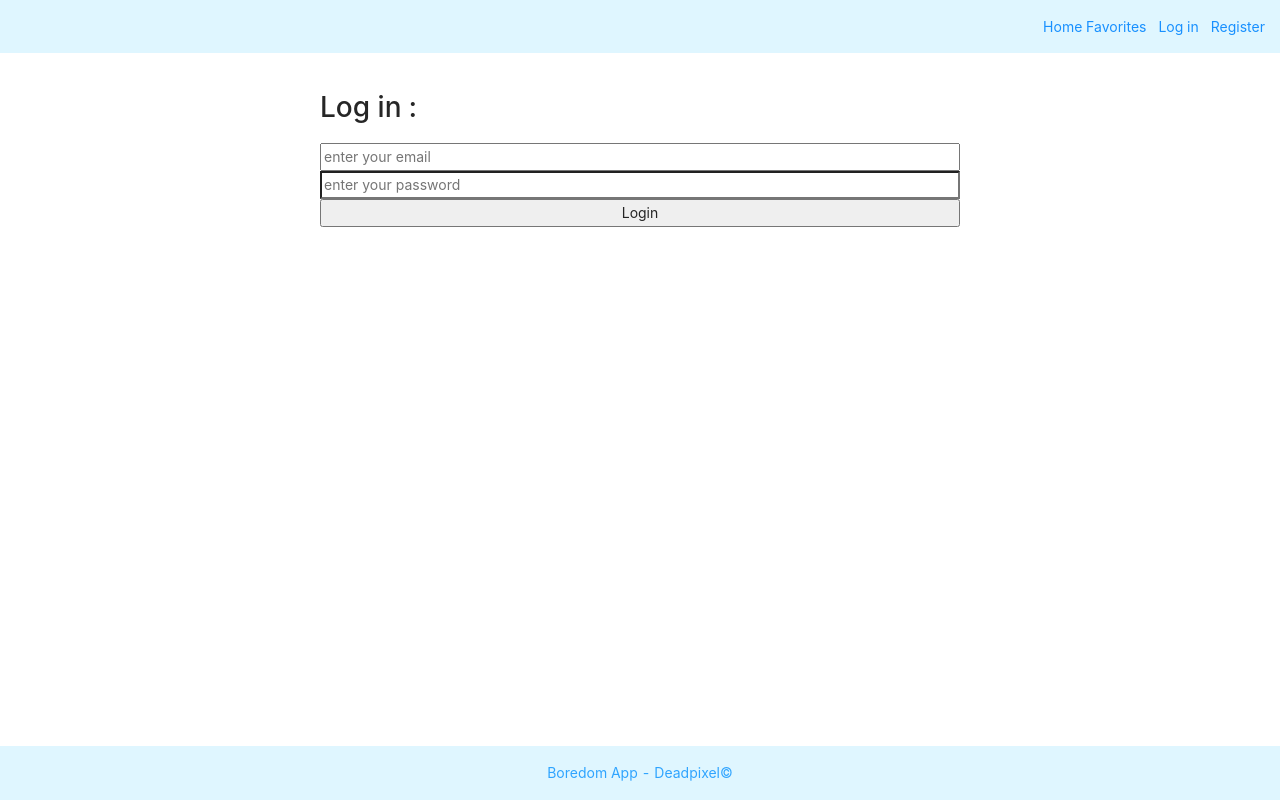
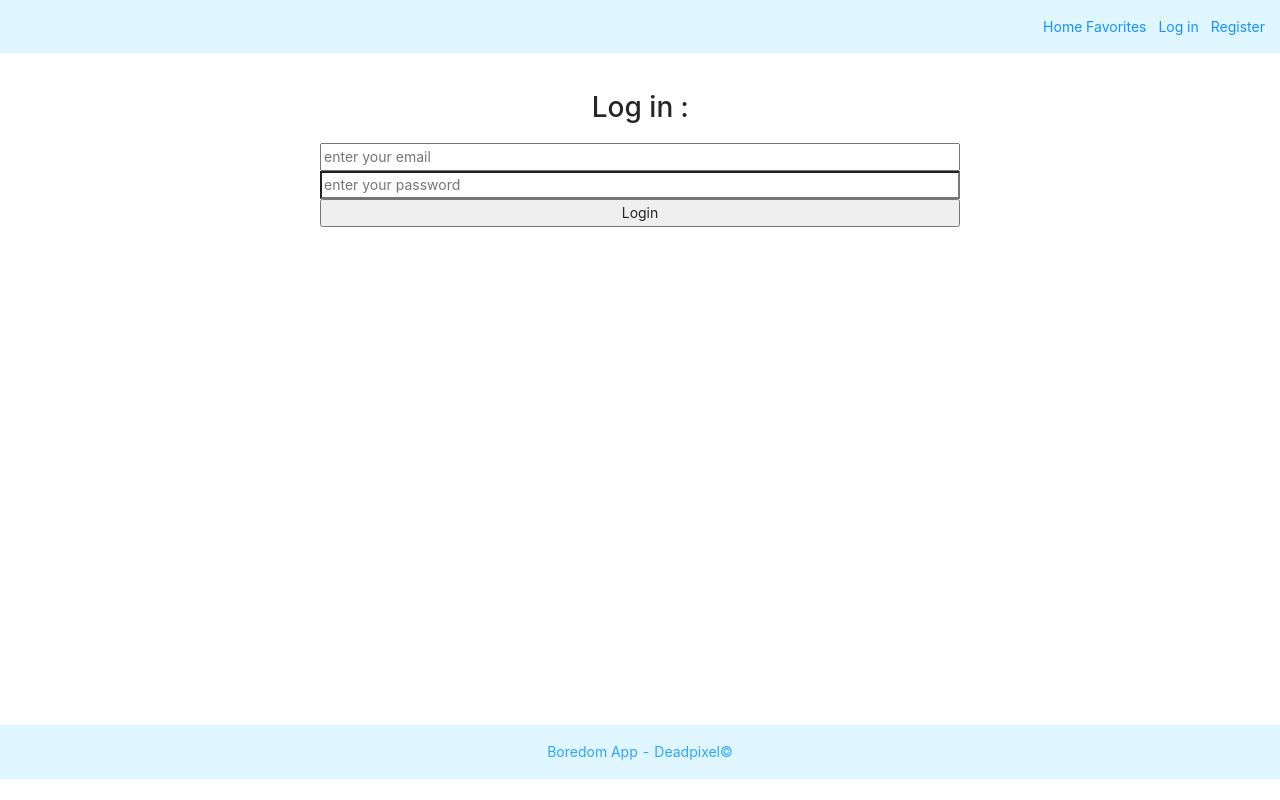
Before and after one commit to Deadpixel62/boredom-api, a React (Vite) app: page /login in a window 1280 px wide. Built offline with nearby package versions, Linux system fonts and the light colour scheme.

Commit message:
tweaking style

```diff
--- a/src/App.css
+++ b/src/App.css
@@ -1,5 +1,6 @@
 .App {
   text-align: center;
+  height: 80vh;
 }
 
 .App-logo {
--- a/src/App.jsx
+++ b/src/App.jsx
@@ -69,9 +69,6 @@ function App() {
           justifyContent: "center",
           alignContent: "center",
           backgroundColor: "#DFF6FF",
-          position: "fixed",
-          bottom: "0",
-          width: "100%",
           padding: "1rem",
           color: "#2FA4FF",
         }}
--- a/src/Components/Favorites.jsx
+++ b/src/Components/Favorites.jsx
@@ -126,8 +126,11 @@ function Favorites() {
                 }}
               >
                 {item.activity}{" "}
-                <Button onClick={() => dispatch(removeFav(item))}>
-                  Remove from favorites
+                <Button
+                  style={{ width: 100 }}
+                  onClick={() => dispatch(removeFav(item))}
+                >
+                  Delete
                 </Button>
               </li>
             );
--- a/src/Components/Login.jsx
+++ b/src/Components/Login.jsx
@@ -57,20 +57,20 @@ function Login() {
 
   if (user.email) {
     return (
-      <div>
+      <div style={{ marginBottom: "40vh" }}>
         {user.email} is loggged in
         <button onClick={handleLogout}>logout</button>
-        <div>
+        <ul style={{ listStyleType: "none", margin: "0" }}>
           {user.favList.map((item) => {
             return <li key={item._id}>{item.activity}</li>;
           })}
-        </div>
+        </ul>
       </div>
     );
   }
 
   return (
-    <div style={{ display: "flex", justifyContent: "center" }}>
+    <div className="App" style={{ display: "flex", justifyContent: "center" }}>
       <form
         style={{ display: "flex", flexDirection: "column", width: "50%" }}
         onSubmit={(e) => handleSubmit(e)}
--- a/src/Components/Register.jsx
+++ b/src/Components/Register.jsx
@@ -37,7 +37,7 @@ function Register() {
 
   if (loggedIn) {
     return (
-      <div>
+      <div className="App">
         {loggedIn.email} is logged in, please logout to register a new account.
         <button onClick={handleLogout}>logout</button>
       </div>
@@ -45,7 +45,7 @@ function Register() {
   }
 
   return (
-    <div style={{ display: "flex", justifyContent: "center" }}>
+    <div className="App" style={{ display: "flex", justifyContent: "center" }}>
       <form
         style={{ display: "flex", flexDirection: "column", width: "50%" }}
         onSubmit={(e) => handleSubmit(e)}
```
